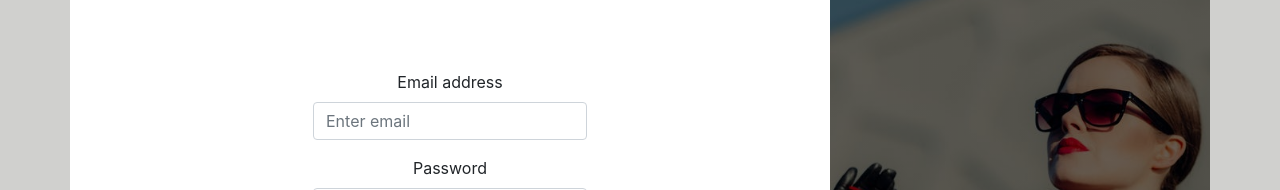
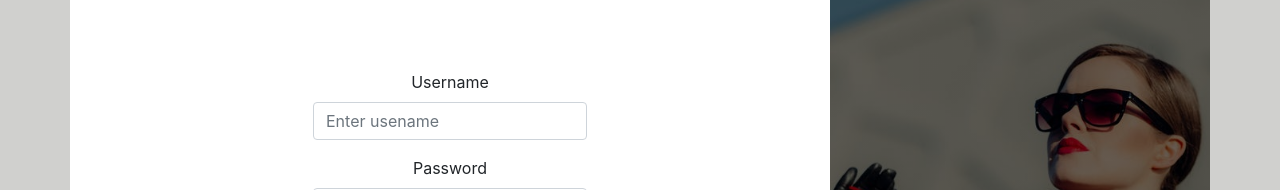
Before and after one commit to moudio/snelux-client, a React (Create React App) app: page /login in a window 1280 px wide. Shown: the part 451-641 px from the top of the page. Built offline with nearby package versions, Linux system fonts and the light colour scheme; no server answers.

Commit message:
Handle the user login credentials or form submit

```diff
--- a/src/pages/Login/Login.js
+++ b/src/pages/Login/Login.js
@@ -5,7 +5,19 @@ import { attemptLogin } from '../../actions/actions';
 import FormBackground from '../../pictures/form_background.jpeg';
 import { connect } from 'react-redux';
 
-export const Login = () => (
+export const Login = ({ tryLogin, userState }) => {
+  function handleLogin(e) {
+    e.preventDefault();
+    const username = document.querySelector('#username');
+    const password = document.querySelector('#password');
+    const user = {
+      username,
+      password,
+    };
+    tryLogin(user);
+  }
+
+  return (
     <div className="login-div-parent">
       <h1 className="login-account-title">Login to your account</h1>
       <div className="form-and-background-container container">
@@ -13,13 +25,13 @@ export const Login = () => (
           <div className="col-md-8 inner-form-container">
             <form onSubmit={(e) => handleLogin(e)}>
               <div className="form-group">
-              <label htmlFor="exampleInputEmail1">Email address</label>
+                <label htmlFor="username">Username</label>
                 <input
-                type="email"
+                  type="text"
                   className="form-control"
-                id="exampleInputEmail1"
-                aria-describedby="emailHelp"
-                placeholder="Enter email"
+                  id="username"
+                  aria-describedby="username"
+                  placeholder="Enter usename"
                 />
               </div>
               <div className="form-group">
@@ -41,7 +53,7 @@ export const Login = () => (
       </div>
     </div>
   );
-
+};
 const mapStateToProps = (state) => ({
   userState: state.userReducer,
 });
```
Lines whose indentation alone changed are shown as unchanged.
